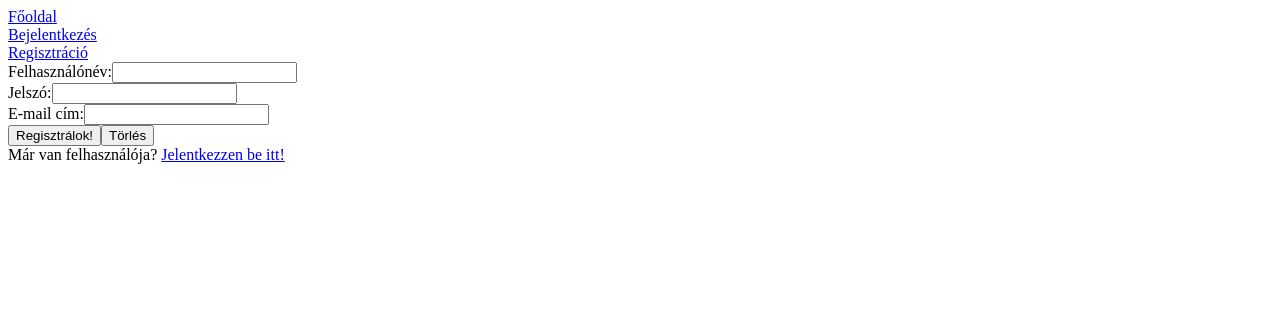
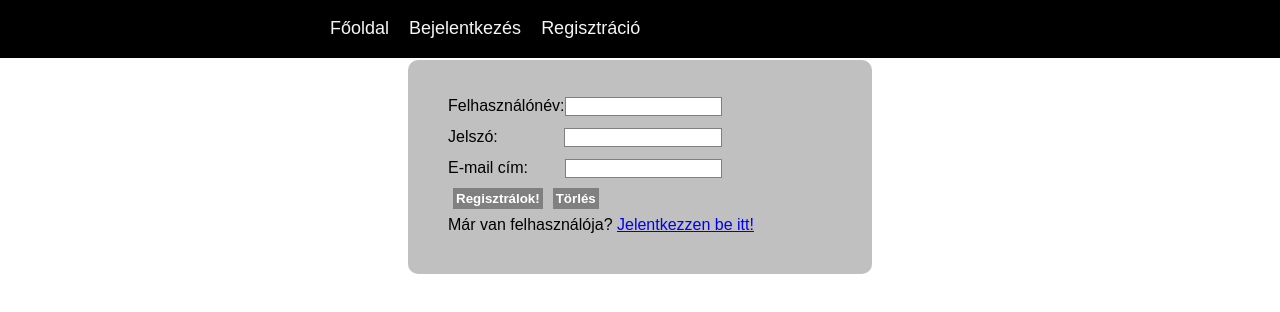
Before and after one commit to justanotherjoke/Bid-Win, an Angular app in the folder BidAndWin/client/bid-win-client/: page /registration in a window 1280 px wide. Shown: the top 312 px of the page. Built offline with nearby package versions, Linux system fonts and the light colour scheme.

Commit message:
stiluslapok beta verzio

```diff
--- a/BidAndWin/client/bid-win-client/src/app/header/header.component.css
+++ b/BidAndWin/client/bid-win-client/src/app/header/header.component.css
@@ -0,0 +1,15 @@
+
+div .link {
+    display: inline-block;
+    padding: 10px;
+}
+
+div .link a {
+    color: whitesmoke;
+    text-decoration: none;
+    transition: color 0.5s;
+}
+
+div .link a:hover{
+    color: deepskyblue;
+}
--- a/BidAndWin/client/bid-win-client/src/app/index/index.component.css
+++ b/BidAndWin/client/bid-win-client/src/app/index/index.component.css
@@ -0,0 +1,18 @@
+
+#index h1 {
+    text-align: center;
+    font-weight: bold;
+    font-size: 22px;
+    padding-bottom: 15px;
+
+}
+
+#index h2 {
+    font-size: 18px;
+    padding-bottom: 10px;
+
+}
+
+#Description {
+    font-size: 16px;
+}
--- a/BidAndWin/client/bid-win-client/src/app/index/index.component.html
+++ b/BidAndWin/client/bid-win-client/src/app/index/index.component.html
@@ -1,6 +1,8 @@
 <app-header></app-header>
-<h1>
-  Üdvözlünk a Bid&Winnél!
-</h1>
-<h2>Ismertető</h2>
-<div id="Description">Ez az alkalmazás árverések lebonyolítására készült.</div>
+<div id="index">
+  <h1>
+    Üdvözlünk a Bid&Winnél!
+  </h1>
+  <h2>Ismertető</h2>
+  <div id="Description">Ez az alkalmazás árverések lebonyolítására készült.</div>
+</div>
--- a/BidAndWin/client/bid-win-client/src/app/login/login.component.css
+++ b/BidAndWin/client/bid-win-client/src/app/login/login.component.css
@@ -0,0 +1,24 @@
+
+div {
+    margin-top: 2px;
+}
+
+[type="password"]{
+    margin-left: 66.5px;
+}
+
+
+div span {
+    margin: 0;
+    font-style: italic;
+    font-weight: bold;
+    font-size: 14px;
+    color: red;
+    margin-top: 5px;
+    margin-bottom: 5px;
+    display: block;
+    position: relative;
+    right: 0;
+    left: 22%;
+    top: 12.5%;
+}
--- a/BidAndWin/client/bid-win-client/src/app/login/login.component.html
+++ b/BidAndWin/client/bid-win-client/src/app/login/login.component.html
@@ -25,5 +25,5 @@
     <input type="submit" value="Bejelentkezés" />
     <input type="reset" value="Törlés" />
   </form>
-  <div>Még nincs felhasználója? <a routerLink="../registration">Regisztáljon itt!</a></div>
+  <div class="bottom">Még nincs felhasználója? <a routerLink="../registration">Regisztáljon itt!</a></div>
 </div>
--- a/BidAndWin/client/bid-win-client/src/app/registration/registration.component.css
+++ b/BidAndWin/client/bid-win-client/src/app/registration/registration.component.css
@@ -0,0 +1,26 @@
+
+div {
+    margin-top: 2px;
+}
+
+[type="password"]{
+    margin-left: 66.5px;
+}
+[type="email"]{
+    margin-left: 36.5px;
+}
+
+div span {
+    margin: 0;
+    font-style: italic;
+    font-weight: bold;
+    font-size: 14px;
+    color: red;
+    margin-top: 5px;
+    margin-bottom: 5px;
+    display: block;
+    position: relative;
+    right: 0;
+    left: 22%;
+    top: 12.5%;
+}
--- a/BidAndWin/client/bid-win-client/src/app/registration/registration.component.html
+++ b/BidAndWin/client/bid-win-client/src/app/registration/registration.component.html
@@ -35,5 +35,5 @@
     <input type="submit" value="Regisztrálok!" />
     <input type="reset" value="Törlés" />
   </form>
-  <div>Már van felhasználója? <a routerLink="../login">Jelentkezzen be itt!</a></div>
+  <div class="bottom">Már van felhasználója? <a routerLink="../login">Jelentkezzen be itt!</a></div>
 </div>
--- a/BidAndWin/client/bid-win-client/src/app/user/items/itemform/itemform.component.css
+++ b/BidAndWin/client/bid-win-client/src/app/user/items/itemform/itemform.component.css
@@ -0,0 +1,8 @@
+select{
+    margin-left: 2px;
+    margin-right: 2px;
+    width: 120px;
+    font-size: 14px;
+    border: 1px solid #ccc;
+    -webkit-appearance: default-button;
+}
--- a/BidAndWin/client/bid-win-client/src/app/user/items/itemform/itemform.component.html
+++ b/BidAndWin/client/bid-win-client/src/app/user/items/itemform/itemform.component.html
@@ -7,8 +7,8 @@
         <option>{{model.name}}</option>
         <option *ngFor="let category of categoryNames">{{category}}</option>
       </select>
+      <input type="submit" value="Szűrés!" />
     </div>
-    <input type="submit" value="Szűrés!" />
   </form>
   <div id="itemuploadlink"><a routerLink="./itemupload">Új tárgy hozzáadása!</a></div>
 </div>
--- a/BidAndWin/client/bid-win-client/src/app/user/items/itemlist/itemlist.component.css
+++ b/BidAndWin/client/bid-win-client/src/app/user/items/itemlist/itemlist.component.css
@@ -0,0 +1,19 @@
+table {
+    margin: 0 auto;;
+    border-collapse: collapse;
+}
+
+table, th /*,td*/{
+    border: 1px solid black;
+}
+
+th {
+    font-weight: bold;
+    height: 30px;
+}
+
+td {
+    height:140px;
+    width: 180px;
+    text-align: center;
+}
--- a/BidAndWin/client/bid-win-client/src/styles.css
+++ b/BidAndWin/client/bid-win-client/src/styles.css
@@ -1 +1,99 @@
 /* You can add global styles to this file, and also import other style files */
+
+* {
+padding:0;
+margin:0;
+
+}
+
+#header {
+    font-family: Arial, Helvetica, sans-serif;
+    height: 50px;
+    background: black;
+    color: whitesmoke;
+    font-size:  18px;
+    padding-top: 8px;
+    padding-inline-start: 25%;
+
+}
+
+#index,
+#itemlist,
+#settings {
+    font-family: Arial, Helvetica, sans-serif;
+    color: black;
+    background: #c0c0c0;
+    margin: 0 auto;
+    width: 50%;
+    margin-top: 10px;
+    margin-bottom: 10px;
+    border-radius: 10px;
+    padding: 30px 40px 40px 40px;
+
+}
+
+.login,
+.registration
+ {
+    font-family: Arial, Helvetica, sans-serif;
+    color: black;
+    background: #c0c0c0;
+    margin: 0 auto;
+    width: 30%;
+    font-size: 16px;
+    margin-top: 10px;
+    margin-bottom: 10px;
+    border-radius: 10px;
+    padding: 30px 40px 40px 40px;
+
+}
+
+.form {
+    font-family: Arial, Helvetica, sans-serif;
+    color: #c0c0c0;
+    background: black;
+    margin: 0 auto;
+    width: 20%;
+    font-size: 16px;
+    margin-top: 10px;
+    margin-bottom: 10px;
+    border-radius: 5px;
+    padding: 10px;
+    text-align: center;
+    font-weight: bold;
+}
+
+[type="submit"],
+[type="reset"] {
+	margin: 5px;
+	background-color: grey;
+	font-weight: bold;
+	color: white;
+	border: 1px solid gray;
+	padding: 2px;
+	cursor: pointer;
+}
+
+[type="submit"]:hover,
+[type="reset"]:hover {
+	background-color: black;
+	border: 1px solid black;
+}
+
+[type="text"],
+[type="password"],
+[type="email"] {
+    background-color: white;
+    border: 1px solid gray;
+    margin-bottom: 5px;
+    margin-top: 5px;
+    min-width: 30%;
+    max-width: 40%;
+    padding: 1px;
+
+}
+
+
+.bottom{
+    margin-top: 15px;
+}
```
Also changed, not shown: 1 other file (tests, documents, lock files or other folders).
